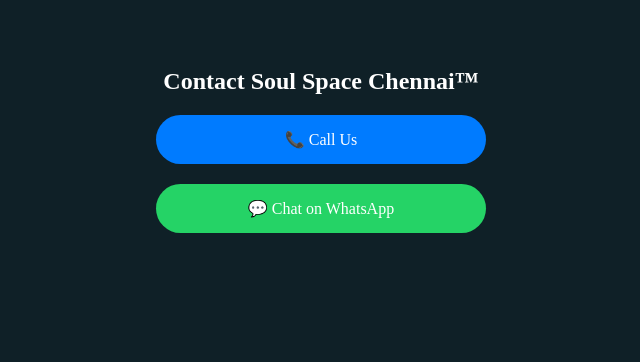
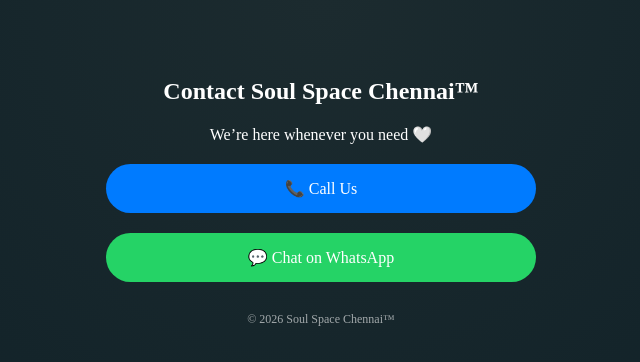
Before and after one commit to soulspacechennai/Soul-space.com, a plain HTML site: page contact.html in a window 1280 px wide. Shown: the whole page, without its empty margins (319-959 px from the left). Drawn offline with Linux system fonts and the light colour scheme.

Commit message:
Update contact.html

```diff
--- a/contact.html
+++ b/contact.html
@@ -1,31 +1,33 @@
 <!DOCTYPE html>
-<html lang="en">
+<html>
 <head>
 <meta charset="UTF-8">
-<title>Contact - Soul Space</title>
+<title>Contact</title>
 
 <style>
+
 body{
 font-family:Poppins;
-background:#0f2027;
+background: radial-gradient(circle at top,#1c2b2f,#0f2027);
 color:white;
 text-align:center;
-padding:40px;
+padding:50px 20px;
 }
 
 .button{
 display:block;
 margin:20px auto;
 padding:15px;
-width:80%;
-max-width:300px;
-border-radius:25px;
+width:90%;
+max-width:400px;
+border-radius:30px;
 text-decoration:none;
 color:white;
 }
 
 .call{background:#007bff;}
 .whatsapp{background:#25D366;}
+
 </style>
 </head>
 
@@ -33,9 +35,15 @@
 
 <h2>Contact Soul Space Chennai™</h2>
 
+<p>We’re here whenever you need 🤍</p>
+
 <a class="button call" href="tel:+916380896485">📞 Call Us</a>
 
 <a class="button whatsapp" href="https://wa.me/916380896485">💬 Chat on WhatsApp</a>
 
+<p style="margin-top:30px;font-size:12px;opacity:.6;">
+© 2026 Soul Space Chennai™
+</p>
+
 </body>
 </html>
```
